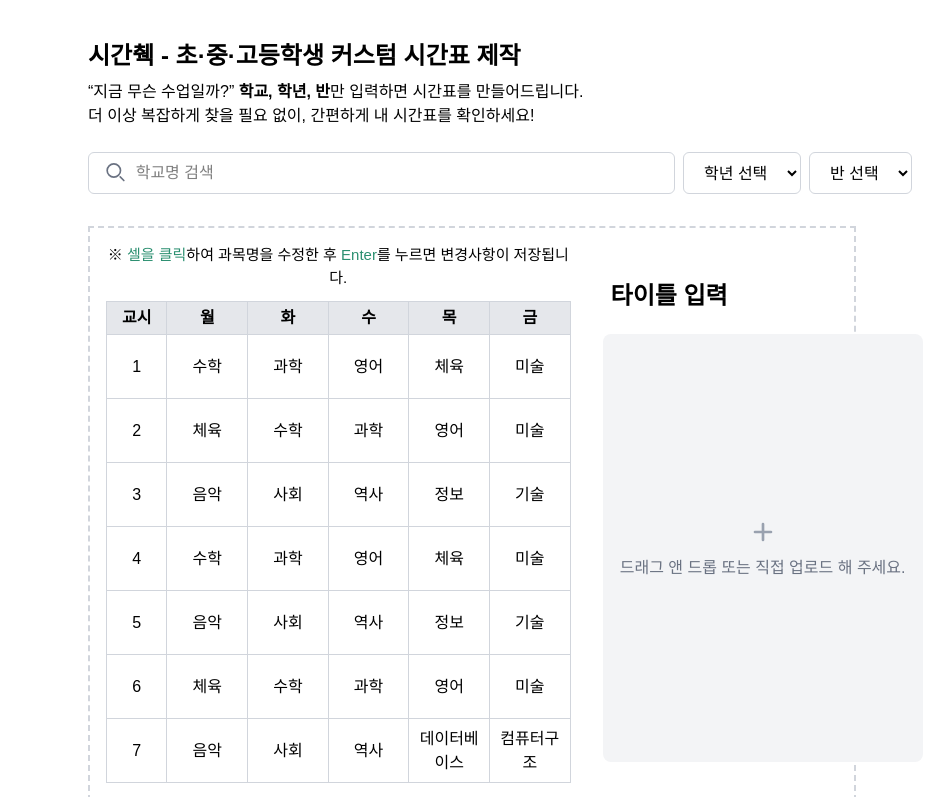
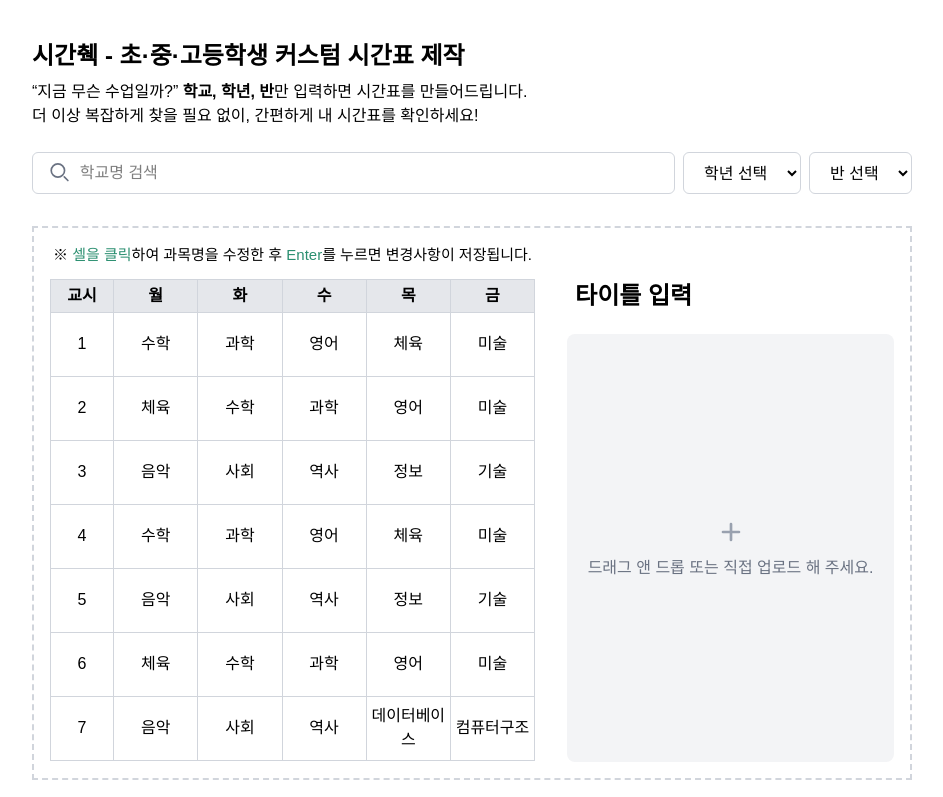
Before and after one commit to airport-pus/Timely-Client, a Next.js app: page / in a window 1280 px wide. Shown: the top 797 px of the page, without its empty margins (168-1111 px from the left). Built offline with nearby package versions, Linux system fonts and the light colour scheme.

Commit message:
FIX :: 테두리 선 가로 길이 안늘어나는 문제 수정

```diff
--- a/app/page.tsx
+++ b/app/page.tsx
@@ -29,7 +29,7 @@ export default function Home() {
         }}
       >
         <div className="grid grid-cols-1 gap-0 mx-auto max-w-192 items-center justify-items-center p-4 pb-20 text-black">
-          <div className="ml-[-56]">
+          <div className="min-w-220">
             <Header />
             <Search />
             <Edit />
--- a/app/search/search.tsx
+++ b/app/search/search.tsx
@@ -51,7 +51,7 @@ const Search = () => {
           </option>
         ))}
       </select>
-      <select className="border border-gray-300 px-4 py-2 rounded-md mr-[-56px]">
+      <select className="border border-gray-300 px-4 py-2 rounded-md">
         {CLASS_OPTIONS.map((option) => (
           <option key={option.value} value={option.value}>
             {option.label}
--- a/app/upload/upload.tsx
+++ b/app/upload/upload.tsx
@@ -51,7 +51,7 @@ export default function Upload() {
   }, []);
 
   return (
-    <div className="w-[35%] p-4">
+    <div className="w-[45%] p-4">
       <input
         type="text"
         value={title}
@@ -59,7 +59,7 @@ export default function Upload() {
         className="text-2xl font-bold mb-4 w-full border-b-2 border-transparent hover:border-gray-300 focus:border-[#2B8F70] focus:outline-none px-2 py-1 mt-8"
       />
       <div
-        className="w-80 h-107 bg-gray-100 rounded-lg flex flex-col items-center justify-center cursor-pointer hover:bg-gray-200 transition-colors"
+        className="w-full h-107 bg-gray-100 rounded-lg flex flex-col items-center justify-center cursor-pointer hover:bg-gray-200 transition-colors"
         onClick={handleImageClick}
         onDrop={handleDrop}
         onDragOver={(e) => e.preventDefault()}
```
